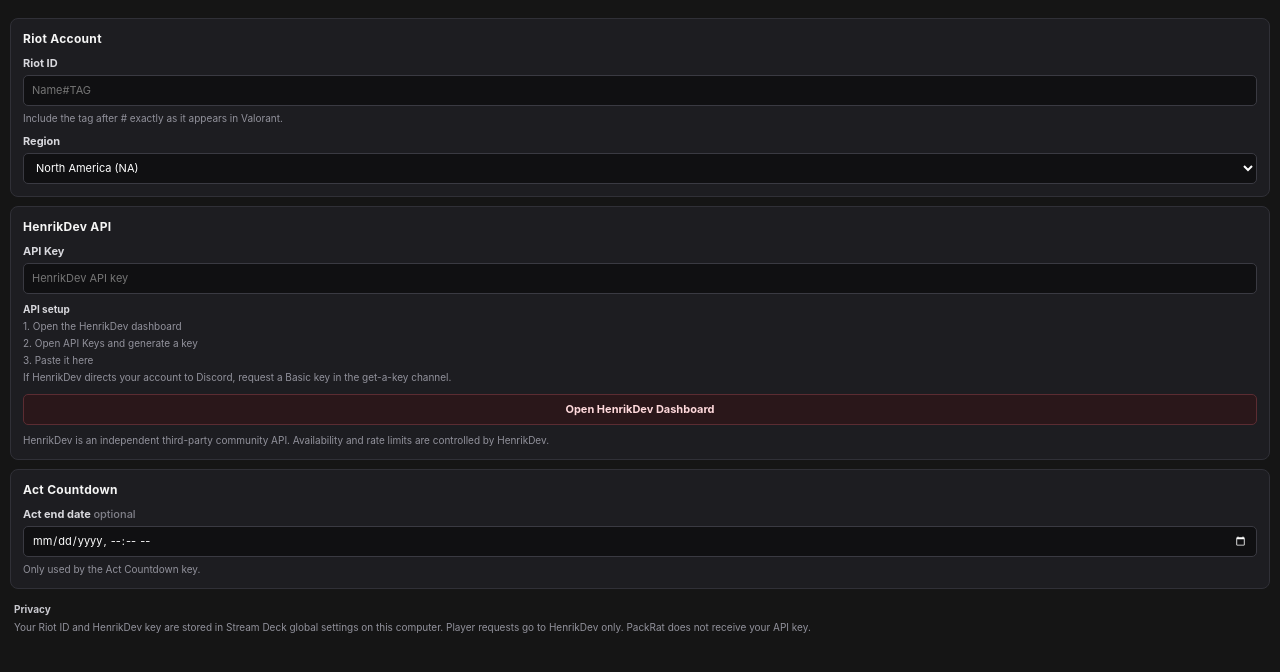
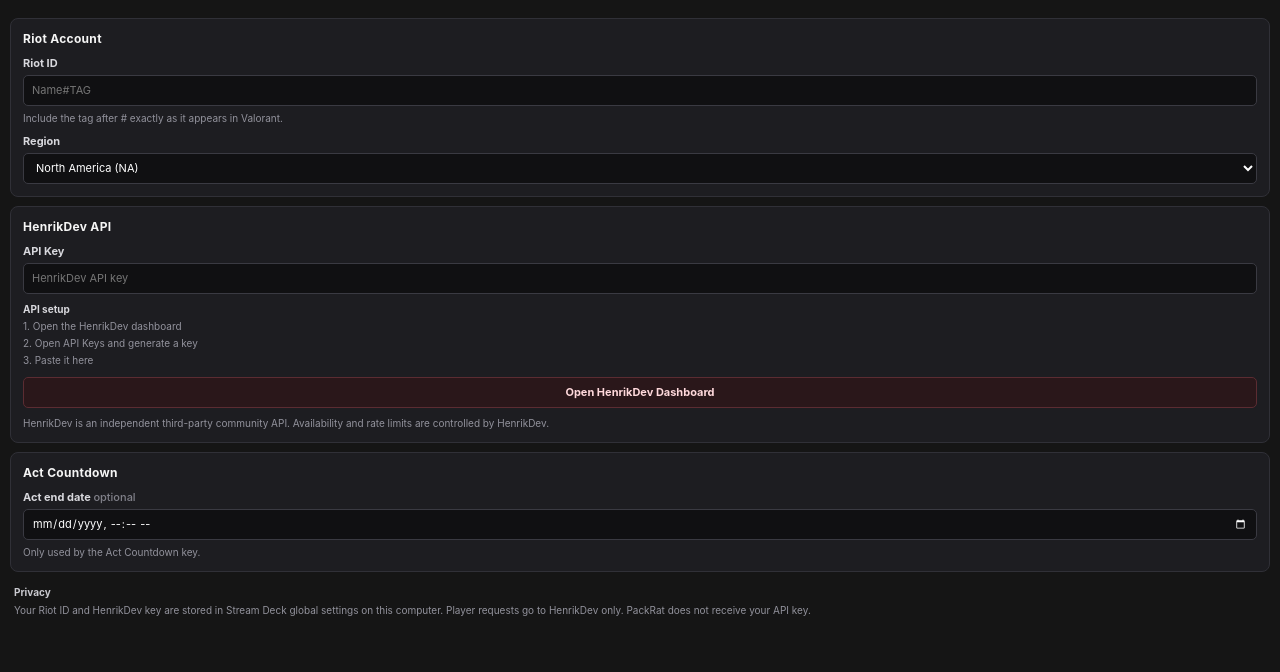
Before and after one commit to slayerkey/packrat-riot-tracker, a website: page com.packrat.valorant-tracker.sdPlugin/ui/config.html in a window 1280 px wide. Shown: the part 82-754 px from the top of the page. Drawn offline with Linux system fonts and the light colour scheme.

Commit message:
Remove outdated HenrikDev Discord fallback

```diff
--- a/com.packrat.valorant-tracker.sdPlugin/ui/config.html
+++ b/com.packrat.valorant-tracker.sdPlugin/ui/config.html
@@ -40,7 +40,6 @@
 				<span>1. Open the HenrikDev dashboard</span>
 				<span>2. Open API Keys and generate a key</span>
 				<span>3. Paste it here</span>
-				<span>If HenrikDev directs your account to Discord, request a Basic key in the get-a-key channel.</span>
 			</div>
 			<button id="openHenrikDashboard" type="button">Open HenrikDev Dashboard</button>
 			<div class="help third-party">HenrikDev is an independent third-party community API. Availability and rate limits are controlled by HenrikDev.</div>
```
